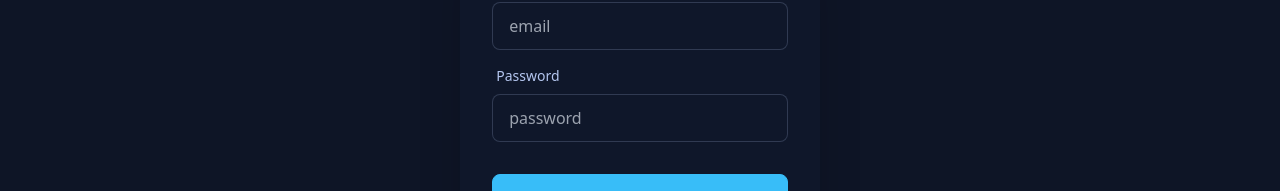
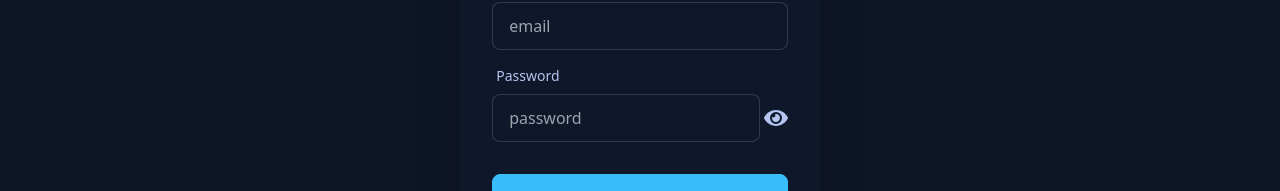
Before and after one commit to ptan01/kitchen-master-client, a React (Vite) app: page /login in a window 1280 px wide. Shown: the part 308-499 px from the top of the page. Built offline with nearby package versions, Linux system fonts and the light colour scheme; no server answers.

Commit message:
password show and hide set

```diff
--- a/src/pages/blog/Blog.jsx
+++ b/src/pages/blog/Blog.jsx
@@ -22,6 +22,11 @@ const Blog = () => {
                 <br />
                 <p>Express.js is a web application framework for Node.js that provides a set of tools and features for building web applications and APIs. It simplifies the process of building server-side web applications by providing a set of pre-built modules and middleware for handling HTTP requests, routing, and more.</p>
             </div>
+            <div className='card w-96 bg-base-100 shadow-xl'>
+                <h1 className='text-2xl text-red-700'>What is a custom hook, and why will you create a custom hook?</h1>
+                <p>In React, a custom hook is a JavaScript function that utilizes built-in React hooks to provide a reusable piece of functionality to a component or other custom hooks. Custom hooks allow developers to encapsulate complex logic that can be shared across multiple components.</p>
+
+            </div>
         </div>
     );
 };
--- a/src/pages/login/Login.jsx
+++ b/src/pages/login/Login.jsx
@@ -1,7 +1,7 @@
 import React, { useContext, useState } from 'react';
 import { Link, useNavigate } from 'react-router-dom';
 import { AuthContext } from '../../privetRoute_Provider/AuthProvider';
-import { FaGoogle , FaGithub} from 'react-icons/fa';
+import { FaGoogle , FaGithub , FaEye ,FaEyeSlash} from 'react-icons/fa';
 
 
 const Login = () => {
@@ -12,6 +12,8 @@ const Login = () => {
     const [error , setError] = useState('')
     const [success, setSuccess] = useState('')
     const navigate = useNavigate()
+    const [show , setShow] = useState(true)
+
 
     const handleLogin = (e)=>{
         e.preventDefault()
@@ -74,8 +76,13 @@ const Login = () => {
                             <label className="label">
                                 <span className="label-text">Password</span>
                             </label>
-                            <input type="password" name='password' placeholder="password" className="input input-bordered" />
-
+                            <div className='flex items-center'>
+                            <input  type={show ? 'password' : 'text'} name='password' placeholder="password" className="input w-full input-bordered" /><span onClick={()=>setShow(!show)} >
+                                {
+                                    show ? <FaEye className='text-2xl ml-1'></FaEye> : <FaEyeSlash className='text-2xl ml-1'></FaEyeSlash>
+                                }
+                            </span>
+                            </div>
                         </div>
                         <div className="form-control mt-6">
                             <button className="btn btn-primary">Login</button>
```
